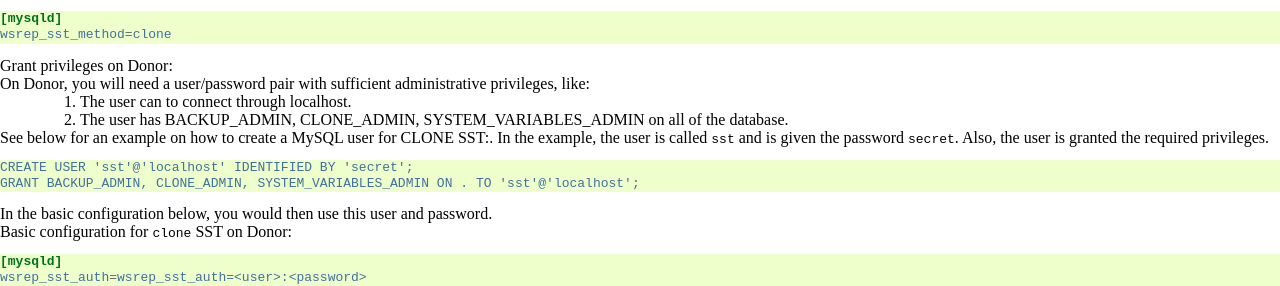
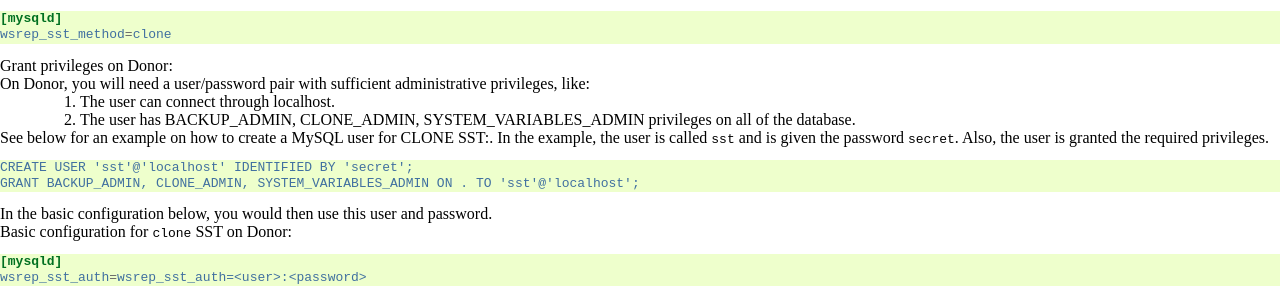
Before and after one commit to codership/documentation, a Sphinx documentation site: the page built from galeracluster/source/documentation/sst-physical.rst, in a window 1280 px wide. Shown: the part 1237-1523 px from the top of the page. Built offline with Sphinx 7.4.7, drawn with Linux system fonts in a browser that asks for light colours; comment, search, counter and statistics services are not loaded.

Commit message:
Typos fixed.

```diff
--- a/galeracluster/source/documentation/sst-physical.rst
+++ b/galeracluster/source/documentation/sst-physical.rst
@@ -141,9 +141,9 @@ Grant privileges on Donor:
 
 On Donor, you will need a user/password pair with sufficient administrative privileges, like:
 
-1. The user can to connect through localhost.
+1. The user can connect through localhost.
 
-2. The user has BACKUP_ADMIN, CLONE_ADMIN, SYSTEM_VARIABLES_ADMIN on all of the database.
+2. The user has BACKUP_ADMIN, CLONE_ADMIN, SYSTEM_VARIABLES_ADMIN privileges on all of the database.
 
 See below for an example on how to create a MySQL user for CLONE SST:. In the example, the user is called ``sst`` and is given the password ``secret``. Also, the user is granted the required privileges.
 
```
